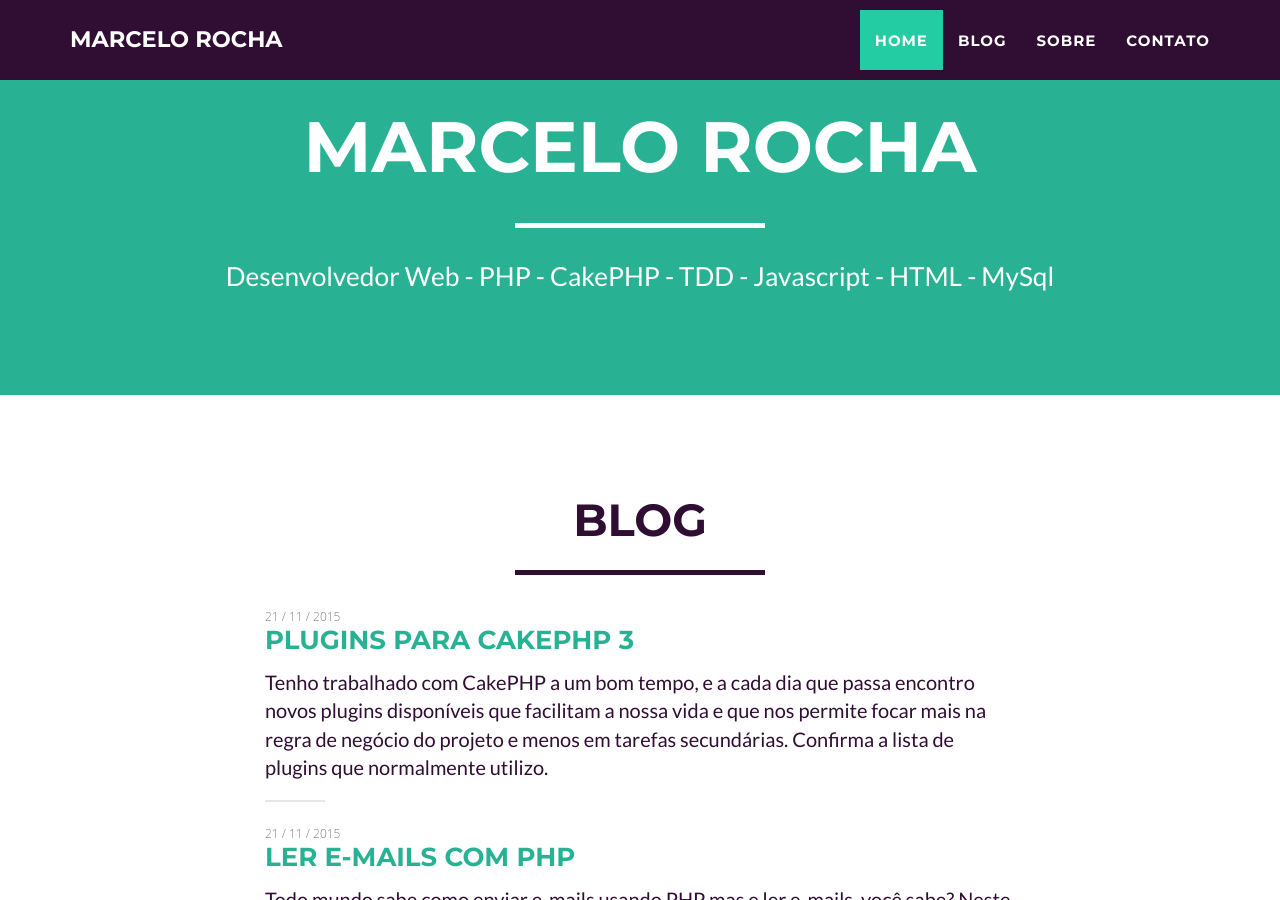
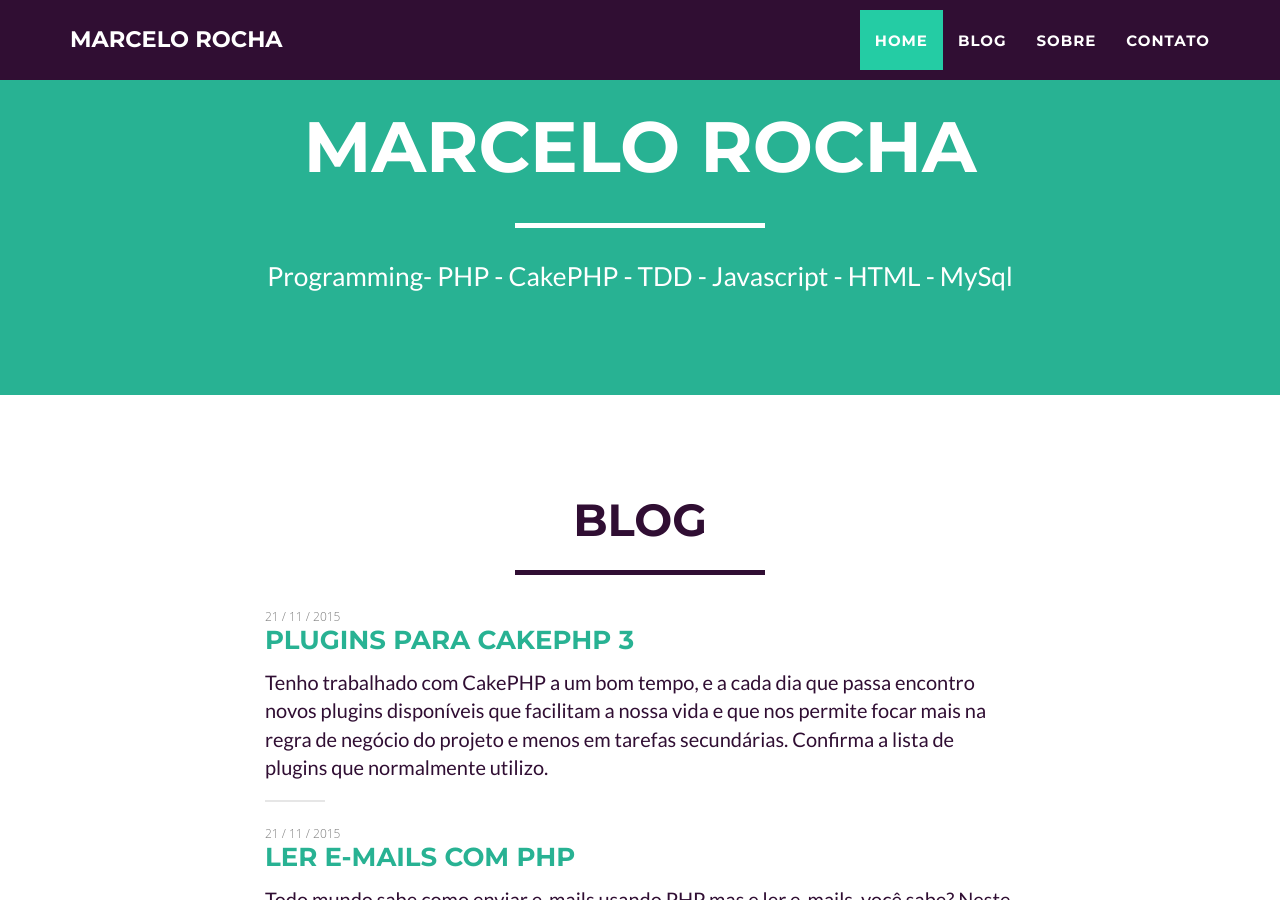
Before and after one commit to rochamarcelo/rochamarcelo.github.io, a Jekyll site: the page built from index.html, in a window 1280 px wide and 900 px high, scrolled down 380 px. Built offline with Jekyll 4.4.1, drawn with Linux system fonts in a browser that asks for light colours.

Commit message:
Update _config.yml

```diff
--- a/_config.yml
+++ b/_config.yml
@@ -3,8 +3,8 @@ gems: [jekyll-paginate]
 title: Marcelo Rocha
 email: contato@omarcelo.com.br
 url: https://omarcelo.com.br
-description: "Marcelo Rocha desenvolvedor/programador de software PHP, CakePHP, javascript, MySql, HTML, CSS. Desenvolvedor de software fascinado por web e tecnologia"
-skills: "Desenvolvedor Web - PHP - CakePHP - TDD - Javascript - HTML - MySql"
+description: "Marcelo Rocha desenvolvedor de software | PHP, CakePHP, javascript, MySql, HTML, CSS"
+skills: "Programming- PHP - CakePHP - TDD - Javascript - HTML - MySql"
 meta_author: Marcelo Rocha
 
 # Google webmaster tools
```
